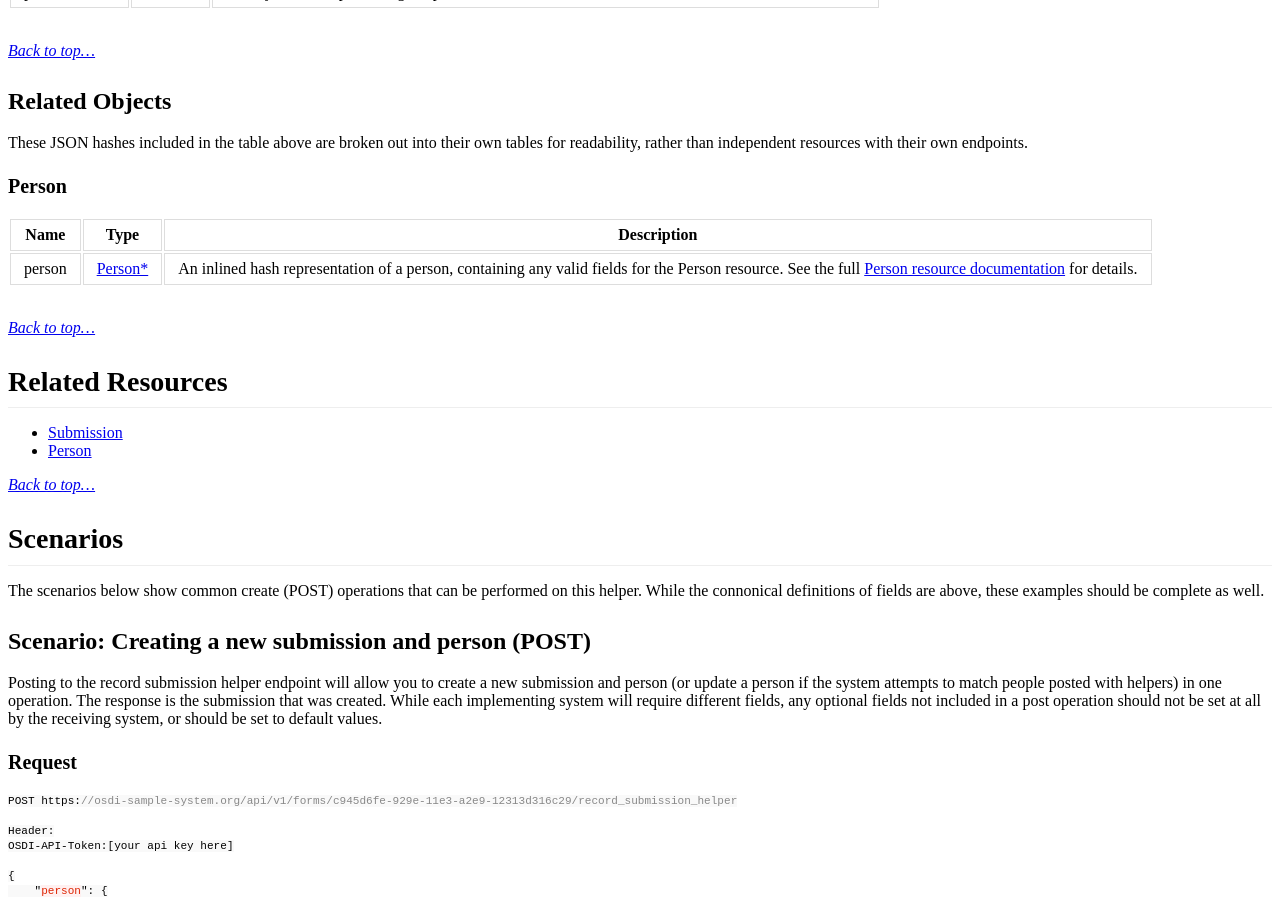
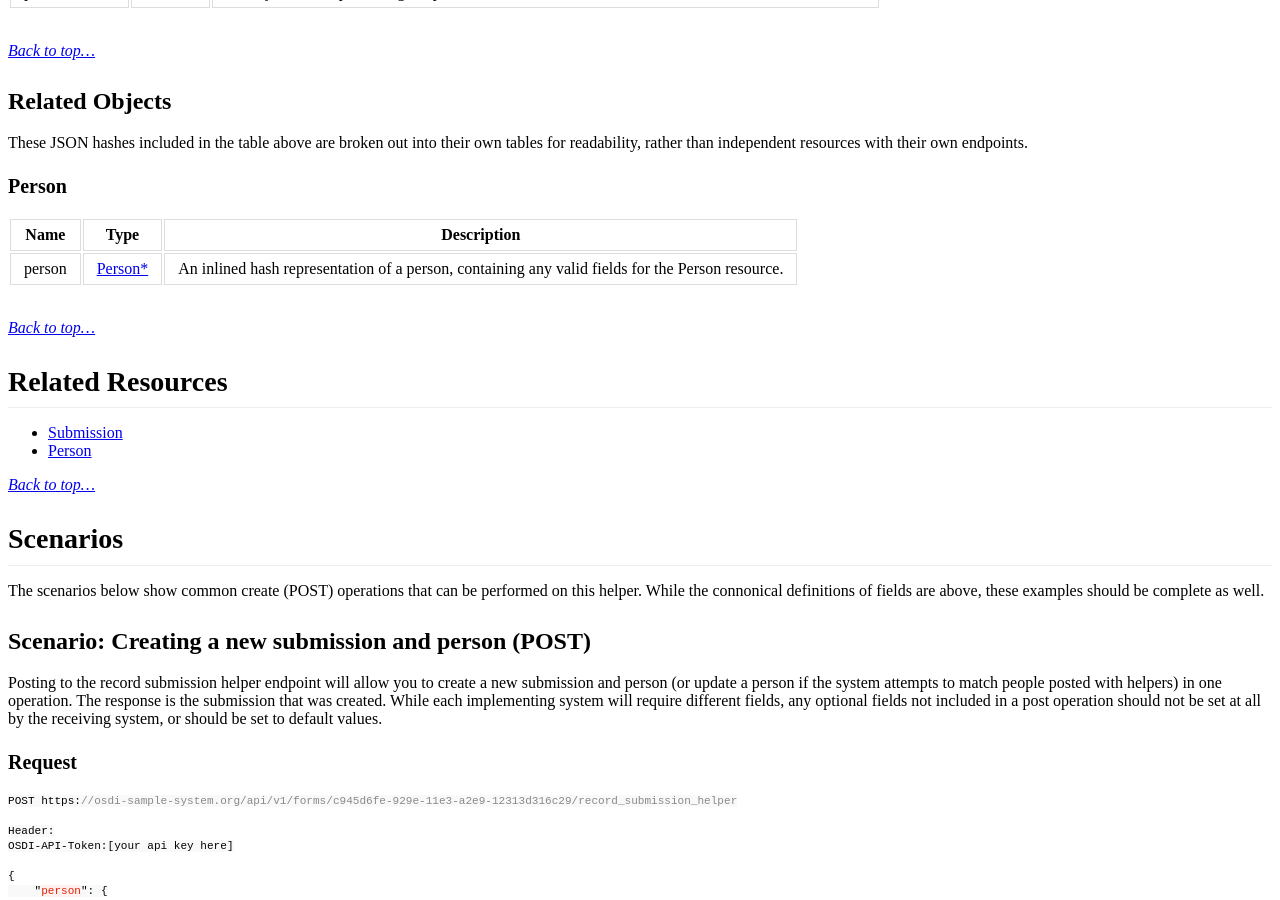
Before and after one commit to opensupporter/osdi-docs, a Jekyll site: the page built from record_submission.md, in a window 1280 px wide and 900 px high, scrolled down 1637 px. Built offline with Jekyll 4.4.1, drawn with Linux system fonts in a browser that asks for light colours; a style sheet for code colours, icons or effects is not loaded.

Commit message:
updating language

```diff
--- a/record_submission.md
+++ b/record_submission.md
@@ -65,7 +65,7 @@ These JSON hashes included in the table above are broken out into their own tabl
 
 |Name          |Type      |Description
 |-----------    |-----------|--------------
-|person      |[Person*](people.html)     |An inlined hash representation of a person, containing any valid fields for the Person resource. See the full [Person resource documentation](people.html) for details.
+|person      |[Person*](people.html)     |An inlined hash representation of a person, containing any valid fields for the Person resource.
 
 _[Back to top...](#)_
 
```
Also changed, not shown: person_signup.md (+1 -1 lines).
